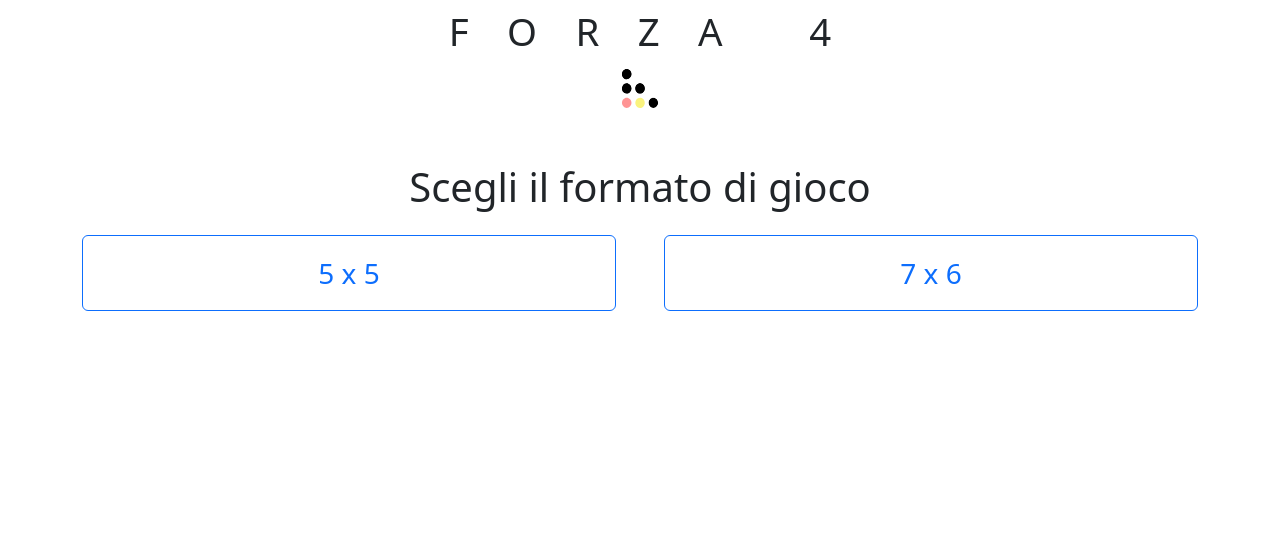
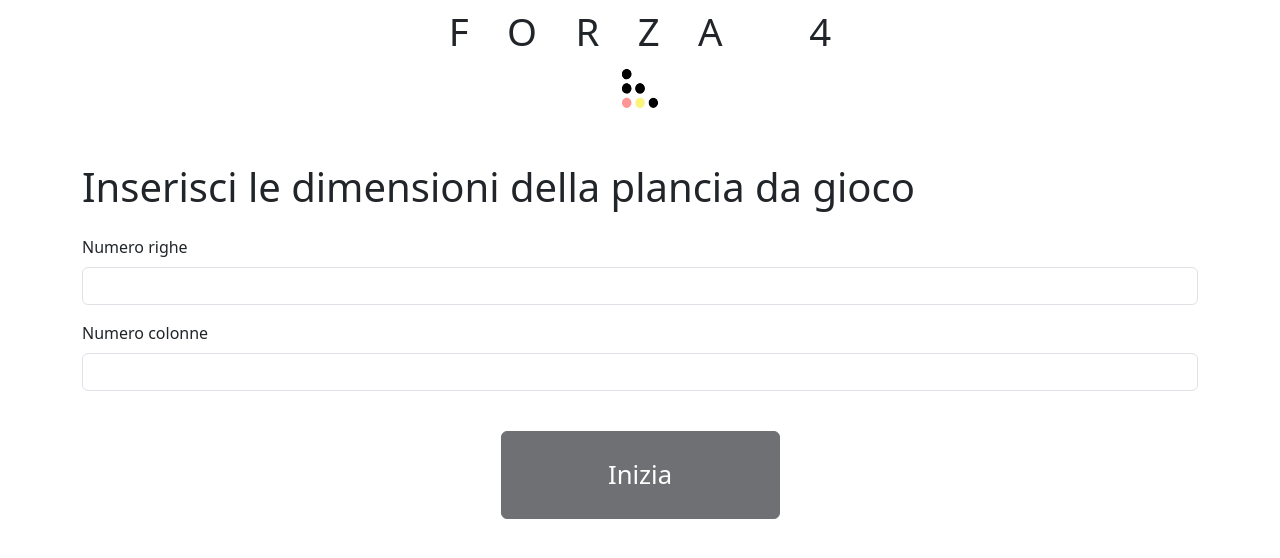
Before and after one commit to LaQuiete87/forza4-svelte, a Svelte app: page / in a window 1280 px wide. Both pictures are taken after a click on the button "Entra". Shown: the top 558 px of the page. Built offline with nearby package versions, Linux system fonts and the light colour scheme.

Commit message:
modificata la scelta della plancia. Ora le dimesioni della plancia vengono scelte dall'utente con un massimo di 12x12 ed un minimo di 5x5

```diff
--- a/src/App.svelte
+++ b/src/App.svelte
@@ -9,7 +9,8 @@
     numRow,
     numCol,
     matchStatistics,
-    showHome,
+    showHome
+
   } from "./stores/Stores"; // Importa lo store (funzioni e writable)
   import GameBoard from "./components/GameBoard.svelte";
   import BoardSizeSelector from "./components/BoardSizeSelector.svelte";
@@ -23,12 +24,16 @@
   $: console.log("Number of Columns:", $numCol);
   $: console.log("Number of Rows:", $numRow);
   $: console.log("Board Game Size:", $boardGameSize);
+  $: console.log("Board Game Row:", $boardGameSize.height);
+  $: console.log("Board Game Col:", $boardGameSize.width);
   $: console.log("Match Statistics", $matchStatistics);
+  $: console.log("Board Game Valid?", $boardGameSize.valid);
+
 </script>
 
 {#if $showHome}
   <Home />
-{:else if !$boardGameSize}
+{:else if !$boardGameSize.valid}
   <Header />
   <BoardSizeSelector />
 {:else}
--- a/src/components/BoardSizeSelector.svelte
+++ b/src/components/BoardSizeSelector.svelte
@@ -1,8 +1,62 @@
 <script>
-  import { generateBoardGame } from "../stores/Stores";
+  import { generateBoardGame, boardGameSize } from "../stores/Stores";
+
+  let errorMessage = {
+    height: "",
+    width: "",
+    dimensionValid: false,
+  };
+
+  export function validateBoardDimensions() {
+    if ($boardGameSize.height < 5) {
+      errorMessage = {
+        height: "L'altezza deve essere di almeno 5 caselle",
+        width: "",
+        dimensionValid: false,
+      };
+      return false;
+    } else if ($boardGameSize.height > 12) {
+      errorMessage = {
+        height: "L'altezza deve essere di massimo 12 caselle",
+        width: "",
+        dimensionValid: false,
+      };
+      return false;
+    } else {
+      errorMessage = {
+        height: "",
+        width: "",
+        dimensionValid: false,
+      };
+    }
+
+    if ($boardGameSize.width < 5) {
+      errorMessage = {
+        height: "",
+        width: "La largehezza deve essere di almeno 5 caselle",
+        dimensionValid: false,
+      };
+      return false;
+    } else if ($boardGameSize.width > 12) {
+      errorMessage = {
+        height: "",
+        width: "La largehezza deve essere di massimo 12 caselle",
+        dimensionValid: false,
+      };
+      return false;
+    } else {
+      errorMessage = {
+        height: "",
+        width: "",
+        dimensionValid: true,
+      };
+    }
+
+    return true;
+  }
 </script>
 
-<div class="container mt-5">
+<!-- <div class="container mt-5">
   <div class="row mb-3">
     <div class="col">
       <h4 class="text-center fw-light fs-1">Scegli il formato di gioco</h4>
@@ -28,4 +82,60 @@
       </button>
     </div>
   </div>
+</div> -->
+
+<div class="container mt-5">
+  <h1 class="mb-4">Inserisci le dimensioni della plancia da gioco</h1>
+  <div class="mb-3">
+    <label for="boardHeight" class="form-label">Numero righe</label>
+    <input
+      type="number"
+      class="form-control"
+      id="boardHeight"
+      aria-describedby="emailHelp"
+      required
+      bind:value={$boardGameSize.height}
+      on:input={validateBoardDimensions}
+    />
+  </div>
+  {#if validateBoardDimensions}
+    <p class="text-danger" style="font-size: 14px;">{errorMessage.height}</p>
+  {/if}
+  <div class="mb-3">
+    <label for="boardHeight" class="form-label">Numero colonne</label>
+    <input
+      type="number"
+      class="form-control"
+      id="boardHeight"
+      aria-describedby="emailHelp"
+      required
+      bind:value={$boardGameSize.width}
+      on:input={validateBoardDimensions}
+    />
+  </div>
+  {#if validateBoardDimensions}
+    <p class="text-danger" style="font-size: 14px;">{errorMessage.width}</p>
+  {/if}
+  <div class=" d-flex justify-content-center">
+    <button
+      disabled={!errorMessage.dimensionValid}
+      type="submit"
+      class=" btn btn-dark p-4 mt-4 title w-25"
+      on:click={generateBoardGame($boardGameSize)}>Inizia</button
+    >
+  </div>
 </div>
+
+<style>
+  button.title {
+    font-size: 2vw;
+    font-weight: normal;
+    letter-spacing: normal;
+  }
+
+  @media only screen and (max-width: 576px) {
+    .title {
+      font-size: 4vw;
+    }
+  }
+</style>
--- a/src/components/GameBoard.svelte
+++ b/src/components/GameBoard.svelte
@@ -8,6 +8,7 @@
     play,
     playAgain,
     boardGameSize,
+    resetBoardGameSize
   } from "../stores/Stores";
 </script>
 
@@ -82,9 +83,7 @@
           <button
             disabled={$gameInProgress}
             class="btn btn-outline-danger w-100 mt-3 mt-sm-0 p-3 fw-semibold fs-4"
-            on:click={() => {
-              boardGameSize.set("");
-            }}>Indietro</button
+            on:click={resetBoardGameSize}>Indietro</button
           >
         </div>
       </div>
@@ -99,9 +98,7 @@
           </button>
           <button
             class="btn btn-outline-danger w-100 mt-3 mt-sm-0 p-3 fw-semibold fs-4"
-            on:click={() => {
-              boardGameSize.set("");
-            }}>Indietro</button
+            on:click={resetBoardGameSize}>Indietro</button
           >
         </div>
       </div>
--- a/src/stores/Stores.js
+++ b/src/stores/Stores.js
@@ -3,7 +3,12 @@ import { get, writable } from "svelte/store";
 export const randomNumber = writable(null);
 export const winner = writable(false);
 export const draw = writable(false);
-export const boardGameSize = writable("");
+export const boardGameSize = writable({
+  height:null,
+  width:null,
+  valid:false
+
+});
 export const currentPlayer = writable("");
 export const matchStatistics = writable({
   players: [
@@ -31,37 +36,11 @@ export const columnIndexTarget = writable(0);
 export const pawnColor = writable("");
 export const showHome= writable(true)
 
+
+
 const numRandomAPI =
   "https://www.random.org/integers/?num=1&min=0&col=1&base=10&format=plain&rnd=new&max=";
 
-//Chiamata HTTP per ottenere un numero casuale coerente alla dimensione di gioco scelta
-export async function getRandomNumber(boardGameSize) {
-  if (boardGameSize === "5x5") {
-    try {
-      const response = await fetch(`${numRandomAPI}${4}`);
-      if (!response.ok) {
-        throw new Error("Network response was not ok");
-      }
-      const data = await response.text();
-      randomNumber.set(parseInt(data));
-    } catch (error) {
-      console.error("Fetch error:", error);
-      randomNumber.set(null);
-    }
-  } else {
-    try {
-      const response = await fetch(`${numRandomAPI}${6}`);
-      if (!response.ok) {
-        throw new Error("Network response was not ok");
-      }
-      const data = await response.text();
-      randomNumber.set(parseInt(data));
-    } catch (error) {
-      console.error("Fetch error:", error);
-      randomNumber.set(null);
-    }
-  }
-}
 
 //Cambio giocatore
 export function changePlayer(player) {
@@ -112,42 +91,138 @@ export function playerColor(cell) {
   if (cell === "CPU_2") return "red-pawn";
 }
 
+// //Genera il tabellone di gioco in base alla dimensione scelta
+// export async function generateBoardGame(size) {
+//   //azzera tutti i dati di gioco
+//   resetGame();
+//   //estrai un numero casuale per saper chi inizia
+//   await getRandomNumber(size);
+
+//   //se il numero è pari inizia CPU_1 altrimenti CPU_2
+//   whoStarts(get(randomNumber));
+
+//   boardGameSize.set(size);
+//   grid.set([]); // Svuota la griglia
+
+//   const newGrid = [];
+//   if (size === "5x5") {
+//     // Creazione della griglia 5x5
+//     for (let i = 0; i < 5; i++) {
+//       const row = Array(5).fill(null); // Crea una riga di 5 celle
+
+//       newGrid.push(row);
+//     }
+//     numRow.set(5);
+//     numCol.set(5);
+//   } else if (size === "7x6") {
+//     // Creazione della griglia 7x6
+//     for (let i = 0; i < 6; i++) {
+//       const row = Array(7).fill(null); // Crea una riga di 6 celle
+
+//       newGrid.push(row);
+//     }
+//     numRow.set(6);
+//     numCol.set(7);
+//   }
+//   //aggiorna la griglia
+//   grid.set(newGrid);
+// }
+
+
+//Chiamata HTTP per ottenere un numero casuale coerente alla dimensione di gioco scelta
+// export async function getRandomNumber(boardGameSize) {
+//   if (boardGameSize === "5x5") {
+//     try {
+//       const response = await fetch(`${numRandomAPI}${4}`);
+//       if (!response.ok) {
+//         throw new Error("Network response was not ok");
+//       }
+//       const data = await response.text();
+//       randomNumber.set(parseInt(data));
+//     } catch (error) {
+//       console.error("Fetch error:", error);
+//       randomNumber.set(null);
+//     }
+//   } else {
+//     try {
+//       const response = await fetch(`${numRandomAPI}${6}`);
+//       if (!response.ok) {
+//         throw new Error("Network response was not ok");
+//       }
+//       const data = await response.text();
+//       randomNumber.set(parseInt(data));
+//     } catch (error) {
+//       console.error("Fetch error:", error);
+//       randomNumber.set(null);
+//     }
+//   }
+// }
+
+export async function getRandomNumber(width) {
+
+    try {
+      const response = await fetch(`${numRandomAPI}${width}`);
+      if (!response.ok) {
+        throw new Error("Network response was not ok");
+      }
+      const data = await response.text();
+      randomNumber.set(parseInt(data));
+      console.log('Numero casuale ottenuto:', get(randomNumber));
+    } catch (error) {
+      console.error("Fetch error:", error);
+      randomNumber.set(null);
+    }
+
+
+}
+
+export function resetBoardGameSize(){
+  boardGameSize.set({
+    height:null,
+    width:null,
+    valid:false
+  })
+
+  }
+
+
 //Genera il tabellone di gioco in base alla dimensione scelta
 export async function generateBoardGame(size) {
+  console.log("generateBoardGame(size)", size)
+  console.log("Board Game Size store:", get(boardGameSize));
   //azzera tutti i dati di gioco
   resetGame();
   //estrai un numero casuale per saper chi inizia
-  await getRandomNumber(size);
+  await getRandomNumber(size.width-1);
 
   //se il numero è pari inizia CPU_1 altrimenti CPU_2
   whoStarts(get(randomNumber));
 
-  boardGameSize.set(size);
+  // boardGameSize.set(size);
+
   grid.set([]); // Svuota la griglia
 
   const newGrid = [];
-  if (size === "5x5") {
-    // Creazione della griglia 5x5
-    for (let i = 0; i < 5; i++) {
-      const row = Array(5).fill(null); // Crea una riga di 5 celle
 
-      newGrid.push(row);
-    }
-    numRow.set(5);
-    numCol.set(5);
-  } else if (size === "7x6") {
-    // Creazione della griglia 7x6
-    for (let i = 0; i < 6; i++) {
-      const row = Array(7).fill(null); // Crea una riga di 6 celle
+  for (let i = 0; i < size.height; i++) {
+    const row = Array(size.width).fill(null);
+    newGrid.push(row);
+  }
+  numRow.set(size.height);
+  numCol.set(size.width);
 
-      newGrid.push(row);
-    }
-    numRow.set(6);
-    numCol.set(7);
-  }
   //aggiorna la griglia
   grid.set(newGrid);
+  boardGameSize.update(current => {
+    return {
+      ...current, // Mantieni le proprietà correnti
+      valid: true // Aggiorna solo la proprietà valid
+    };
+  });
+
+
 }
+
 
 //Se la plancia è piena la partita è pareggiata
 export function isDraw(grid) {
@@ -483,7 +558,7 @@ export async function play() {
         return;
       }
     }
-  }, 1000); // Ripete ogni 2 secondi
+  }, 2000); // Ripete ogni 2 secondi
 }
 
 // Metodo per provare a inserire la pedina in una colonna casuale
@@ -493,11 +568,10 @@ export async function tryToPlaceRandomPawn() {
   // Finché la pedina non viene piazzata su una colonna libera viene chiamato il metodo tryToPlace()
   const tryToPlace = async () => {
     // Estrai un numero casuale per la colonna
-    await getRandomNumber(get(boardGameSize));
+    await getRandomNumber(get(boardGameSize).width-1)
     const colIndexRandom = get(randomNumber);
     console.log("Prova ad inserire nella colonna con indice", colIndexRandom);
-
-    // Prova a piazzare la pedina, se riesce `placePawnRandomly` restituirà `true`
+    // Prova a piazzare la pedina
     placed = placePawn(
       get(currentPlayer),
       get(numRow),
```
